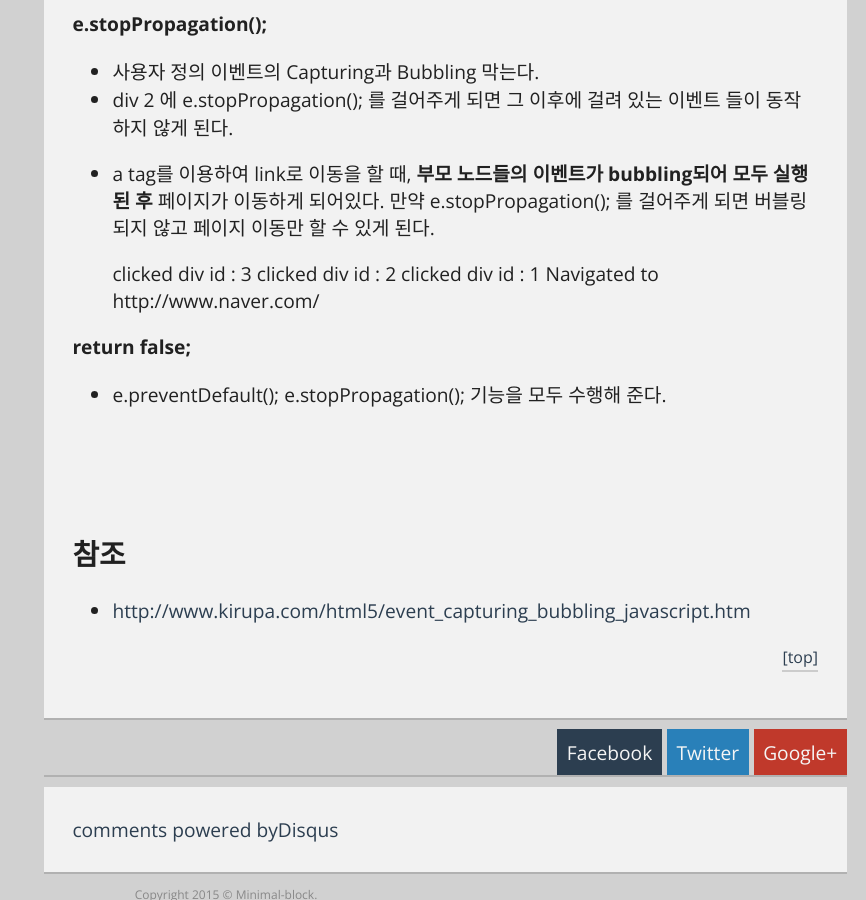
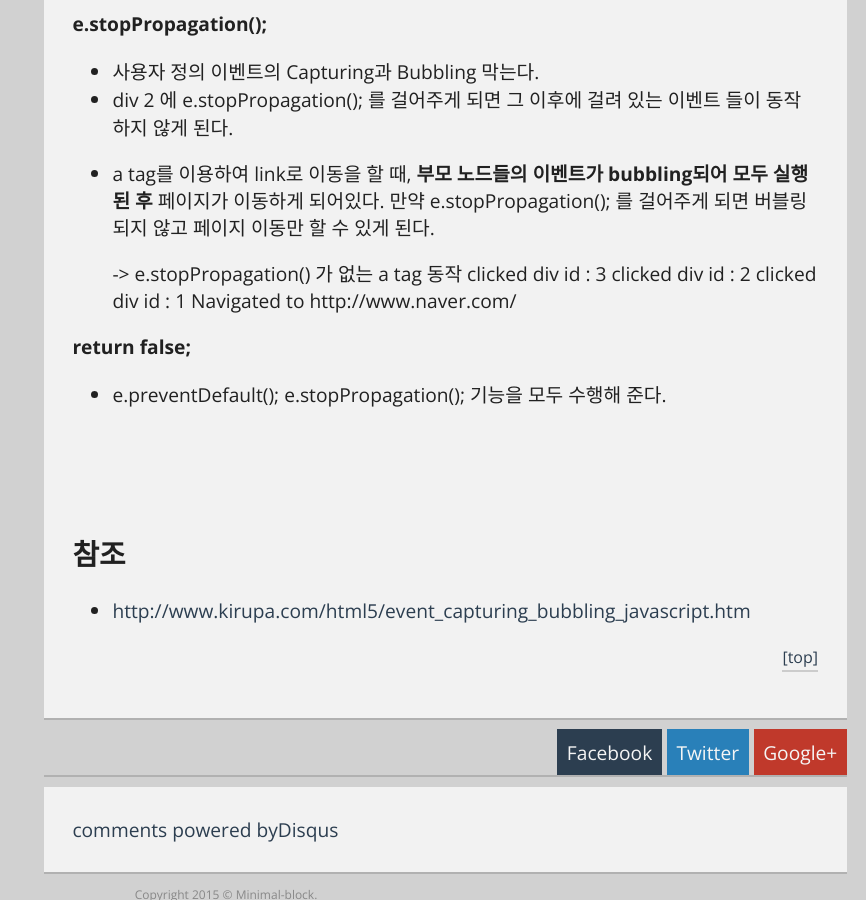
Before and after one commit to kdsr2z0/kdsr2z0.github.io, a Jekyll site: the page built from _posts/2015-02-08-javascriptEventCapturingBubbling.md, in a window 1280 px wide and 900 px high, scrolled down 4689 px. Shown: the whole window, without its empty margins (414-1280 px from the left). Built offline with Jekyll 4.4.1, drawn with Linux system fonts in a browser that asks for light colours; Markdown is read by kramdown in place of the engine named in the settings; comment, search, counter and statistics services are not loaded.

Commit message:
포스트 수정

```diff
--- a/_posts/2015-02-08-javascriptEventCapturingBubbling.md
+++ b/_posts/2015-02-08-javascriptEventCapturingBubbling.md
@@ -147,6 +147,7 @@ __e.stopPropagation();__
 * a tag를 이용하여 link로 이동을 할 때, __부모 노드들의 이벤트가 bubbling되어 모두 실행된 후__ 페이지가 이동하게 되어있다. 만약 e.stopPropagation(); 를 걸어주게 되면 버블링 되지 않고 페이지 이동만 할 수 있게 된다.
 
 
+	-> e.stopPropagation() 가 없는 a tag 동작
 	clicked div id : 3
 	clicked div id : 2
 	clicked div id : 1
```
